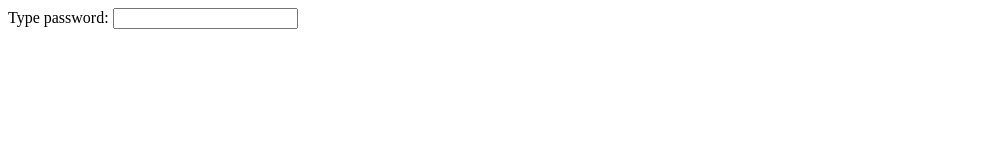
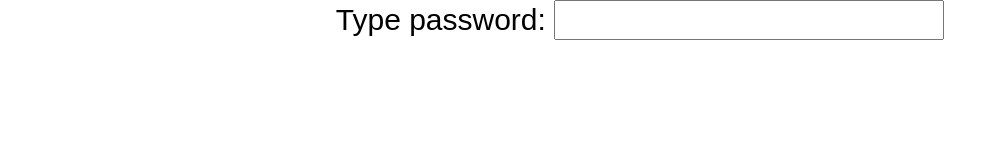
Before and after one commit to greg19850/password-message, a plain HTML site: page index.html in a window 1280 px wide. Shown: the whole page, without its empty margins (0-999 px from the left). Drawn offline with Linux system fonts and the light colour scheme.

Commit message:
styled label and input. Updated div class in .html

```diff
--- a/index.html
+++ b/index.html
@@ -10,8 +10,8 @@
 </head>
 
 <body>
-    <label for="message">Type password: </label><input type="text" id="message">
-    <div></div>
+    <label for="password">Type password: </label><input type="text" id="password">
+    <div class="message"></div>
 
     <script src="./script.js"></script>
 </body>
--- a/style.css
+++ b/style.css
@@ -0,0 +1,18 @@
+* {
+    margin: 0;
+    padding: 0;
+    box-sizing: border-box;
+}
+
+
+body {
+    text-align: center;
+    font-family: Arial, Helvetica, sans-serif;
+}
+
+label,
+input {
+    height: 40px;
+    line-height: 40px;
+    font-size: 30px;
+}
```
